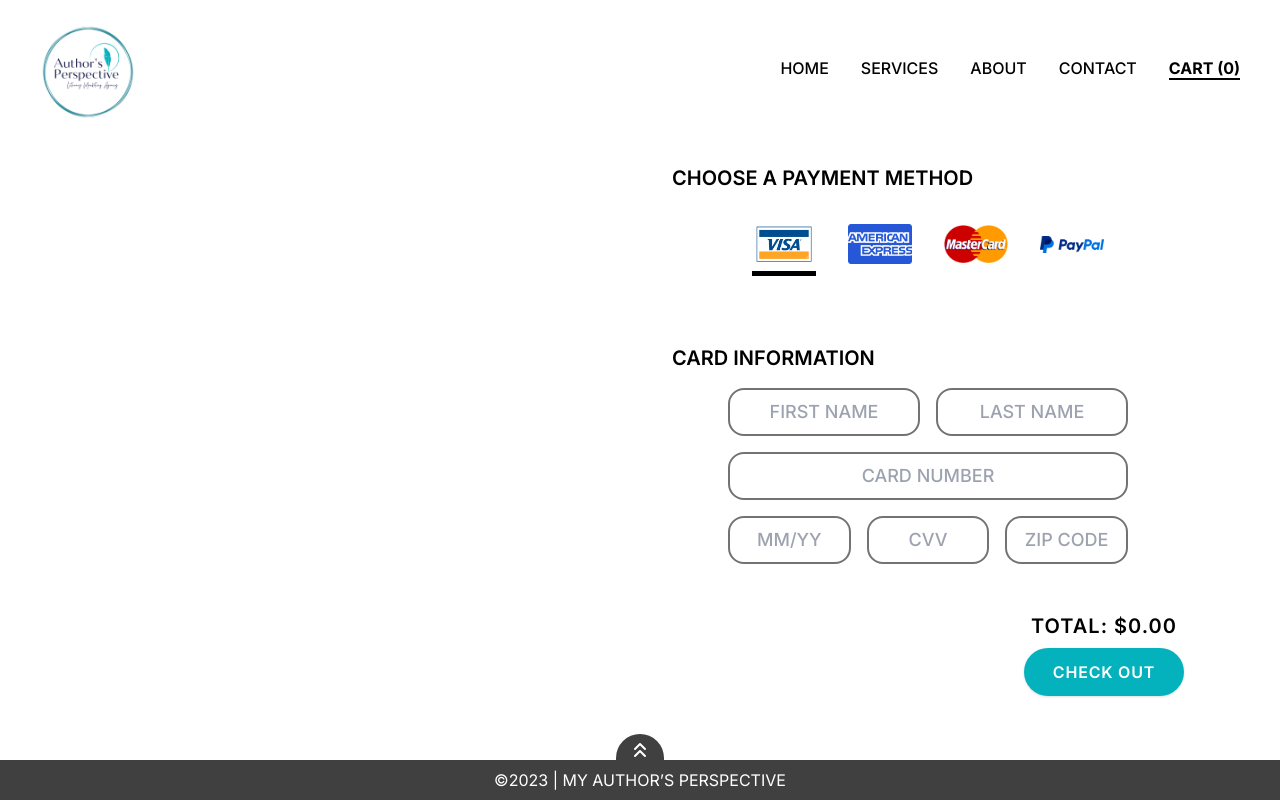
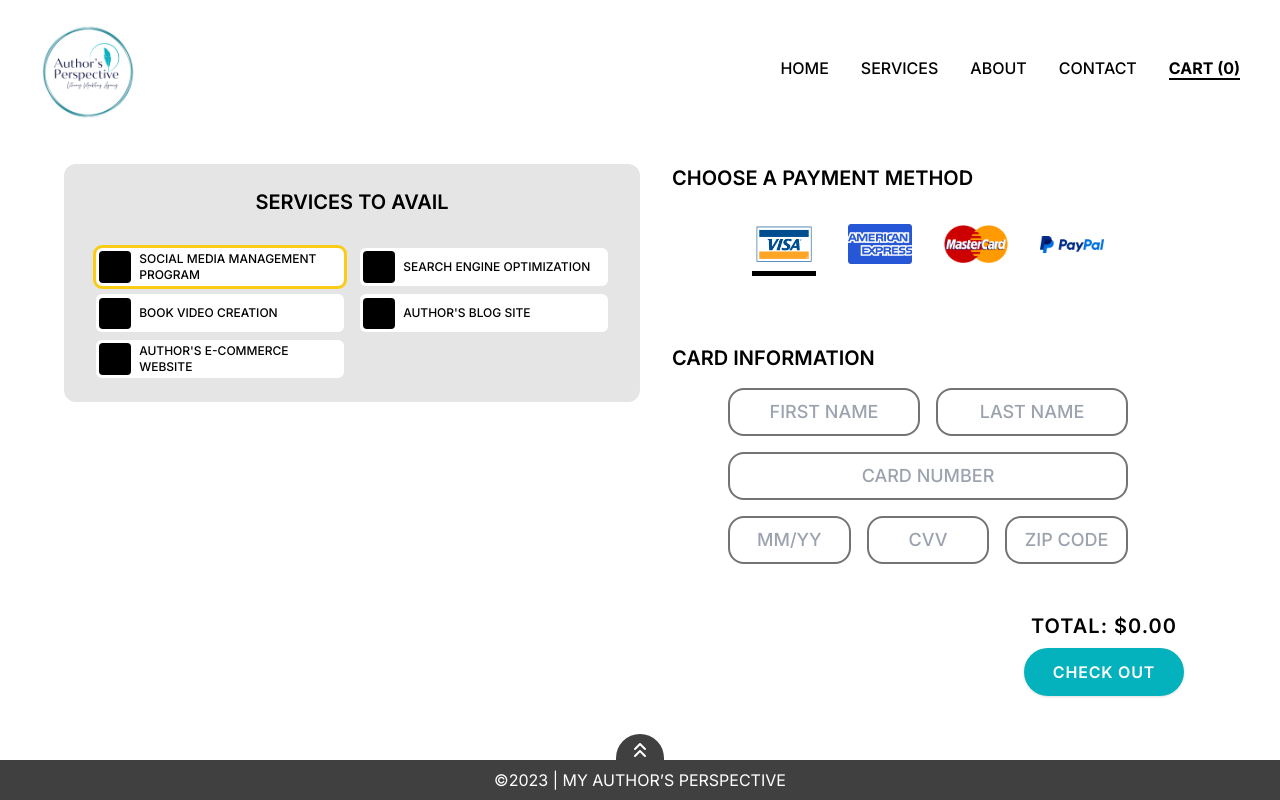
Before and after one commit to ethan123montera123/myauthorsperspective, a Next.js app in the folder client/: page /cart in a window 1280 px wide. Built offline with nearby package versions, Linux system fonts and the light colour scheme.

Commit message:
[Feat][Ian] add service selection feature

```diff
--- a/client/components/cart/CardInformationForm.jsx
+++ b/client/components/cart/CardInformationForm.jsx
@@ -2,7 +2,7 @@ import React from "react";
 import propTypes from "prop-types";
 
 export default function CardInformationForm({
-  setFname,
+  setFName,
   setLName,
   setCardNumber,
   setCardExpiryDate,
@@ -30,7 +30,7 @@ export default function CardInformationForm({
           value={fName}
           required
           placeholder="First Name"
-          onChange={(e) => handleChange(e, setFname)}
+          onChange={(e) => handleChange(e, setFName)}
         />
         <input
           className="text-lg font-medium uppercase text-center flex px-4 py-2 border-2 border-neutral-500 rounded-2xl active:border-black"
--- /dev/null
+++ b/client/components/cart/ServiceCheckbox.jsx
@@ -0,0 +1,40 @@
+import React from "react";
+import { Star } from "@mui/icons-material";
+import propTypes from "prop-types";
+
+export default function ServiceCheckbox({
+  isStarred,
+  serviceName,
+  selectedService,
+  handleClick,
+}) {
+  const outlineStyle =
+    serviceName === selectedService
+      ? "outline-yellow-400 outline outline-[3px]"
+      : "";
+
+  return (
+    <div
+      className={`${outlineStyle} bg-white flex p-[0.2rem] gap-2 rounded-md hover:cursor-pointer`}
+      onClick={handleClick}
+    >
+      <div
+        className={`${
+          isStarred ? "text-white" : "text-black"
+        } flex items-center bg-black h-full p-1 pt-[0.2rem] rounded`}
+      >
+        <Star />
+      </div>
+      <div className="flex items-center uppercase text-xs font-medium">
+        {serviceName}
+      </div>
+    </div>
+  );
+}
+
+ServiceCheckbox.propTypes = {
+  isStarred: propTypes.bool.isRequired,
+  serviceName: propTypes.string.isRequired,
+  selectedService: propTypes.string.isRequired,
+  handleClick: propTypes.func.isRequired,
+};
--- /dev/null
+++ b/client/components/cart/ServicesToAvail.jsx
@@ -0,0 +1,85 @@
+import React from "react";
+import propTypes from "prop-types";
+import ServiceCheckbox from "./ServiceCheckbox";
+
+export default function ServicesToAvail({
+  availedServices,
+  selectedService,
+  setSelectedService,
+}) {
+  const {
+    socialMediaManagementProgramServices,
+    searchEngineOptimizationServices,
+    bookVideoCreationServices,
+    authorsBlogSite,
+    authorsEcommerceWebsite,
+  } = availedServices;
+
+  const hasInclusions = (inclusions) => (inclusions.length > 0 ? true : false);
+
+  const handleSelectService = (_, serviceName) => {
+    setSelectedService(serviceName);
+  };
+
+  return (
+    <div className="bg-neutral-200 py-6 px-8 rounded-xl">
+      <h2 className="text-center uppercase font-semibold text-xl mb-8">
+        Services to Avail
+      </h2>
+      <div className="grid grid-cols-2 gap-y-2 gap-x-4">
+        <ServiceCheckbox
+          isStarred={hasInclusions(socialMediaManagementProgramServices)}
+          serviceName="Social Media Management Program"
+          selectedService={selectedService}
+          handleClick={(_) => {
+            handleSelectService(_, "Social Media Management Program");
+          }}
+        />
+        <ServiceCheckbox
+          isStarred={hasInclusions(searchEngineOptimizationServices)}
+          serviceName="Search Engine Optimization"
+          selectedService={selectedService}
+          handleClick={(_) => {
+            handleSelectService(_, "Search Engine Optimization");
+          }}
+        />
+        <ServiceCheckbox
+          isStarred={hasInclusions(bookVideoCreationServices)}
+          serviceName="Book Video Creation"
+          selectedService={selectedService}
+          handleClick={(_) => {
+            handleSelectService(_, "Book Video Creation");
+          }}
+        />
+        <ServiceCheckbox
+          isStarred={hasInclusions(authorsBlogSite)}
+          serviceName="Author's Blog Site"
+          selectedService={selectedService}
+          handleClick={(_) => {
+            handleSelectService(_, "Author's Blog Site");
+          }}
+        />
+        <ServiceCheckbox
+          isStarred={hasInclusions(authorsEcommerceWebsite)}
+          serviceName="Author's E-commerce Website"
+          selectedService={selectedService}
+          handleClick={(_) => {
+            handleSelectService(_, "Author's E-commerce Website");
+          }}
+        />
+      </div>
+    </div>
+  );
+}
+
+ServicesToAvail.propTypes = {
+  availedServices: propTypes.shape({
+    socialMediaManagementProgramServices: propTypes.arrayOf(propTypes.string),
+    searchEngineOptimizationServices: propTypes.arrayOf(propTypes.string),
+    bookVideoCreationServices: propTypes.arrayOf(propTypes.string),
+    authorsBlogSite: propTypes.arrayOf(propTypes.string),
+    authorsEcommerceWebsite: propTypes.arrayOf(propTypes.string),
+  }).isRequired,
+  selectedService: propTypes.string.isRequired,
+  setSelectedService: propTypes.func.isRequired,
+};
--- a/client/package.json
+++ b/client/package.json
@@ -10,6 +10,10 @@
     "format": "prettier --write \"**/*.{json,ts,tsx,md}\""
   },
   "dependencies": {
+    "@emotion/react": "^11.11.1",
+    "@emotion/styled": "^11.11.0",
+    "@mui/icons-material": "^5.11.16",
+    "@mui/material": "^5.13.6",
     "@stripe/react-stripe-js": "^2.1.1",
     "@stripe/stripe-js": "^1.54.1",
     "autoprefixer": "10.4.14",
--- a/client/pages/cart/index.jsx
+++ b/client/pages/cart/index.jsx
@@ -3,8 +3,10 @@ import { useState } from "react";
 import { formatUsd } from "@/helpers/currency.helper";
 import PaymentMethodSelector from "@/components/cart/PaymentMethodSelector";
 import CardInformationForm from "@/components/cart/CardInformationForm";
+import ServicesToAvail from "@/components/cart/ServicesToAvail";
 
 export default function Cart() {
+  /* payment method */
   const [selectedPaymentMethod, setSelectedPaymentMethod] = useState("Visa");
   const [fName, setFName] = useState("");
   const [lName, setLName] = useState("");
@@ -13,6 +15,17 @@ export default function Cart() {
   const [cardVerificationValue, setCardVerificationValue] = useState("");
   const [cardZipCode, setCardZipCode] = useState("");
   const [totalPriceUsd, setTotalPriceUsd] = useState(0);
+  /* services to avail */
+  const [availedServices, setAvailedServices] = useState({
+    socialMediaManagementProgramServices: [],
+    searchEngineOptimizationServices: [],
+    bookVideoCreationServices: [],
+    authorsBlogSite: [],
+    authorsEcommerceWebsite: [],
+  });
+  const [selectedService, setSelectedService] = useState(
+    "Social Media Management Program"
+  );
 
   const isSelectedPaymentMethod = (str) => {
     return str === selectedPaymentMethod
@@ -34,7 +47,13 @@ export default function Cart() {
         />
       </Head>
       <section className="Cart w-full px-16 grid xl:grid-cols-2">
-        <div></div>
+        <div>
+          <ServicesToAvail
+            selectedService={selectedService}
+            availedServices={availedServices}
+            setSelectedService={setSelectedService}
+          />
+        </div>
         <div className="px-8">
           <h2 className="uppercase font-semibold text-xl mb-8">
             Choose a Payment Method
@@ -48,7 +67,7 @@ export default function Cart() {
           </h2>
           <CardInformationForm
             fName={fName}
-            setFname={setFName}
+            setFName={setFName}
             lName={lName}
             setLName={setLName}
             cardNumber={cardNumber}
```
Also changed, not shown: 1 other file (tests, documents, lock files or other folders).
